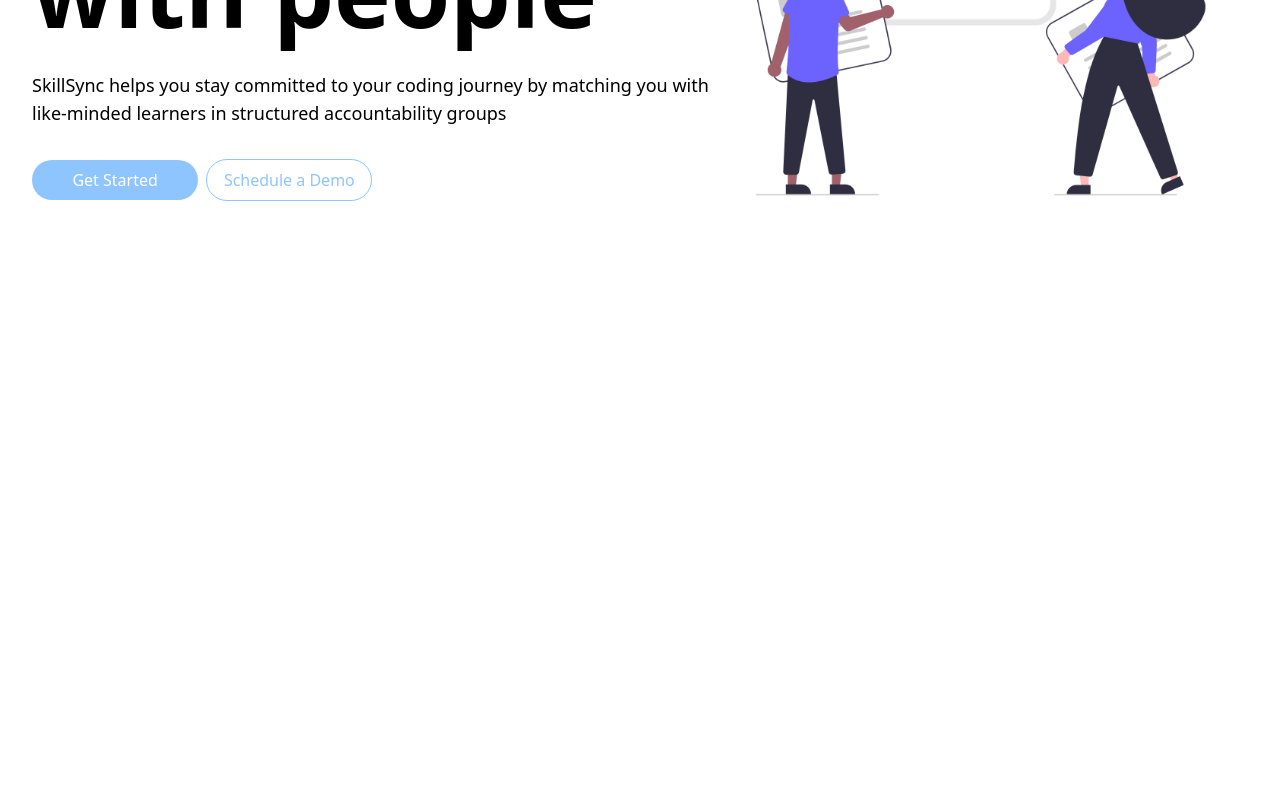
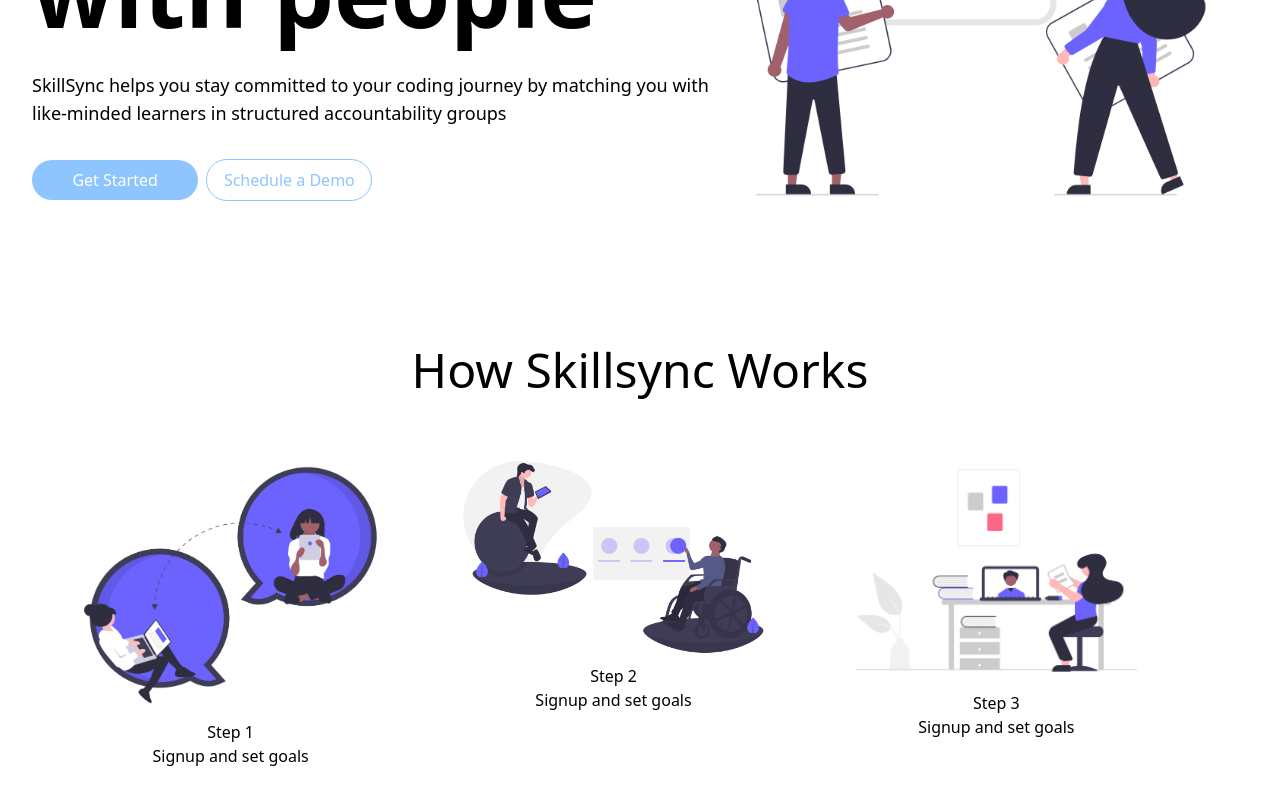
Before and after one commit to dngtemple/skillsync, a React (Vite) app: page / in a window 1280 px wide. Shown: the part 345-1145 px from the top of the page. Before the commit the page ends 800 px from the top, so only its background shows below. Built offline with nearby package versions, Linux system fonts and the light colour scheme.

Commit message:
working on how skillsync works section

```diff
--- a/src/App.jsx
+++ b/src/App.jsx
@@ -3,6 +3,7 @@
 
 import Header from  "./components/header"
 import Herosection from './components/herosection'
+import How from './components/how'
 
 
 export default function App() {
@@ -11,6 +12,7 @@
       <>
       <Header />
       <Herosection />
+      <How />
 
       </>
   )
--- /dev/null
+++ b/src/components/how.jsx
@@ -0,0 +1,43 @@
+import React from 'react'
+
+import image1 from "../assets/image1.png"
+import image2 from "../assets/image2.png"
+import image3 from "../assets/image3.png"
+import image4 from "../assets/image4.png"
+
+export default function How() {
+  return (
+    <div className=' w-[100%] h-[100%] p-4 flex flex-col gap-10'>
+        <h1 className='text-5xl text-bold text-center'>How  Skillsync Works</h1>
+
+
+        <div className='w-[95%] ml-[2.5%]  p-2 flex gap-8'>
+            <div className='w-[30%] h-[50%] p-2 flex flex-col rounded-2xl'>
+                <img src={image4} className='cover w-[100%] h-[70%]'/>
+
+                <h3 className='text-center text-bold'>Step 1</h3>
+
+                <p className='text-center text-bold'>Signup and set goals</p>
+
+            </div>
+            <div className='w-[30%] h-[50%] p-2 flex flex-col rounded-2xl'>
+                <img src={image2} className='cover w-[100%] h-[70%]'/>
+
+                <h3 className='text-center text-bold'>Step 2</h3>
+
+                <p className='text-center text-bold'>Signup and set goals</p>
+
+            </div>
+            <div className='w-[30%] h-[50%] p-2 flex flex-col rounded-2xl'>
+                <img src={image3} className='cover w-[100%] h-[70%]'/>
+
+                <h3 className='text-center text-bold'>Step 3</h3>
+
+                <p className='text-center text-bold'>Signup and set goals</p>
+
+            </div>
+
+        </div>
+    </div>
+  )
+}
```
